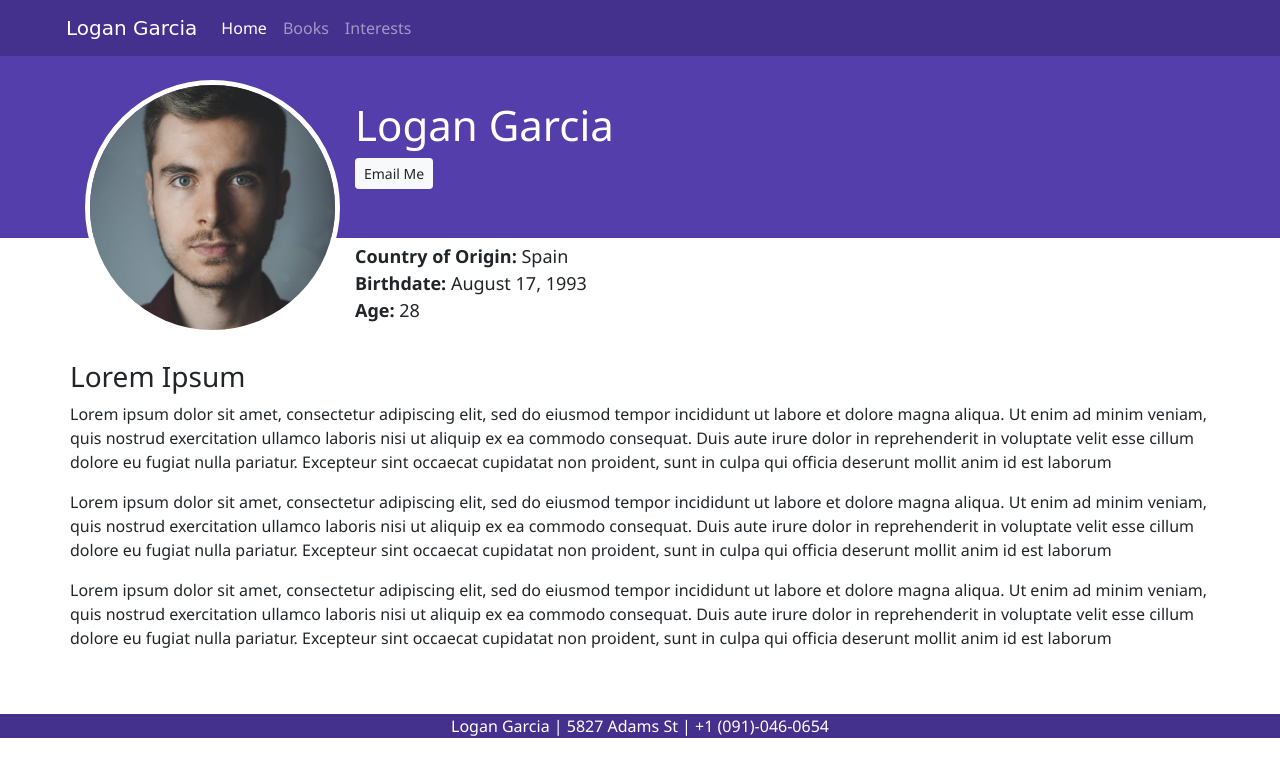
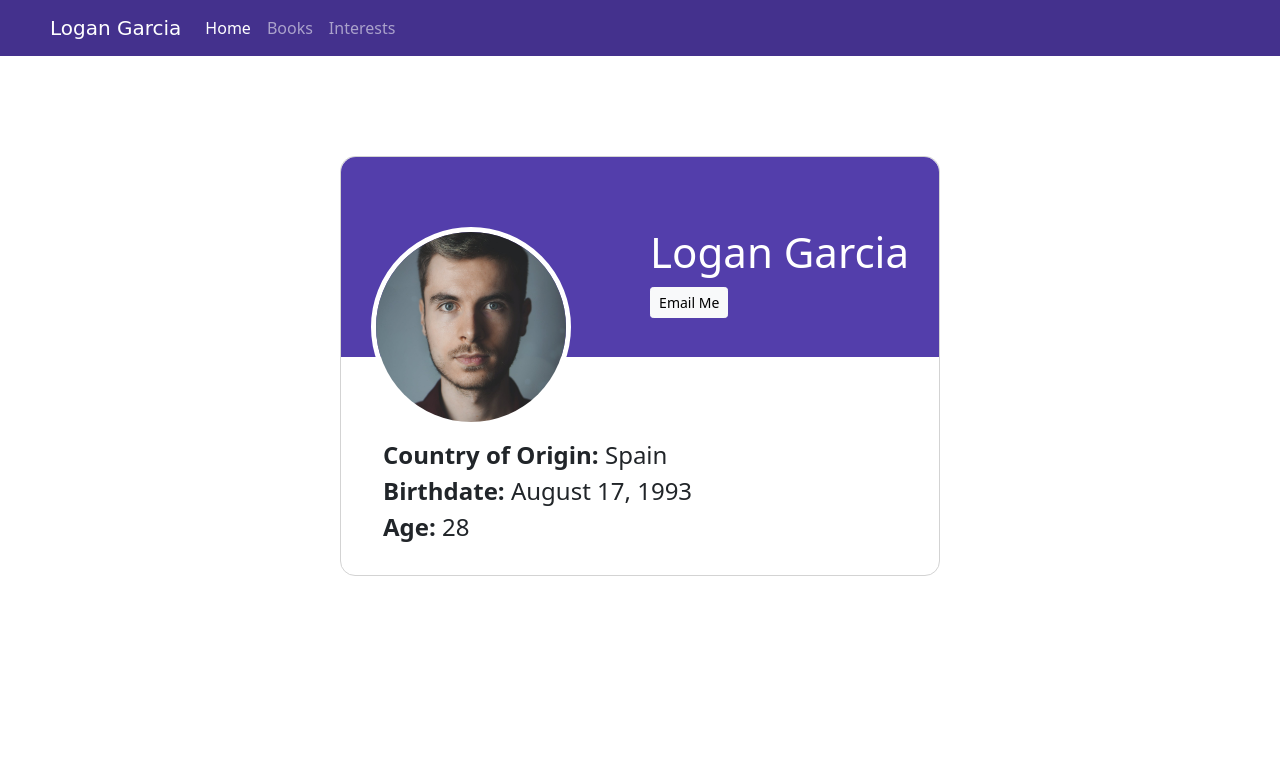
Before and after one commit to iu-msis/1-html-review-stconway0, a PHP site: page / in a window 1280 px wide. Shown: the top 777 px of the page. Run offline with PHP 8.4, Linux system fonts and the light colour scheme; some web fonts are replaced.

Commit message:
HW & Bug Fixes + Index Page Redesign
The following commit addresses much of the issues encountered in HW1 and 2a, and updates the overall structure of the page.

Changes made:
HW1:
> Declared and ID element in the “Book Table” component of the project.  The CSS now uses the “bookTable”ID tag to perform table design.

HW2a:
> Folder name change to fit the class format

Other Fixes:
> Updated pages to use Bootstrap 5
> Fixed navbar to work with Bootstrap 5
> Redesigned the index.html page to be in compliance with class requirements & Bootstrap 5 standards
> Added index.js file for future iterations of the website
> Consolidated the CSS sheet
> Removed <style> tags
> Removed the user <br> tags
> Removed <center> tags
> Removed footer for visual design improvement & lack of need

```diff
--- a/app/public/css/site.css
+++ b/app/public/css/site.css
@@ -1,13 +1,8 @@
-body {
+html {
   font-family: "Segoe UI", sans-serif;
 }
 
 nav {
-  background-color: #44318D;
-}
-
-footer {
-  color: white;
   background-color: #44318D;
 }
 
@@ -19,49 +14,78 @@ button {
   background-color: #44318D;
 }
 
-.page-title {
-  padding: 20px 0px 20px 0px;
-}
-
-.page-title h1 {
-  font-size: 42px;
-  color: white;
-}
-
-.background-title {
-  background: linear-gradient(180deg,#533EAB 60%,white 40%);
-}
-
-.profile-info {
-  font-size: 18px;
-}
-
-.profile-info img{
-  border-radius: 50%;
-  border: 5px;
-  border-style: solid;
-  border-color: white;
-}
-
-.book-form {
-    border-left: 3px #533EAB solid;
-    padding-left: 20px;
+#page_logo {
+  font-family: 'Brush Script MT', cursive;
+  padding-left: 50px;
 }
 
 /* To change colors of Bootstrap buttons, the following resource was used: https://www.codegrepper.com/code-examples/html/bootstrap+change+button+color */
-
 .btn-primary, .btn-primary:hover, .btn-primary:active, .btn-primary:visited {
   background-color: #533EAB;
   color:#FFF;
   border-color: #533EAB;
 }
 
+
+
+/* index.html */
+.profile_card {
+  width: 600px;
+  border: 1px;
+  border-style: solid;
+  border-color:lightgray;
+  border-radius: 15px;
+  margin: 100px 0px 100px 0px;
+}
+
+.profile_image {
+  max-width: 200px;
+  border-radius: 50%;
+  border: 5px;
+  border-style: solid;
+  border-color: white;
+  top: 70px;
+  left: 30px;
+  position:relative;
+}
+
+.profile_area1 {
+  background-color: #533EAB;
+  border-radius: 15px 15px 0px 0px;
+}
+
+.profile_area1 h1 {
+  color: white;
+  white-space: nowrap;
+  margin: 70px 30px 0px 0px;
+}
+
+.profile_area2 {
+  background-color: white;
+}
+
+.email_button {
+  margin: 10px 0px 0px 0px;
+}
+
+.profile_info {
+  margin: 80px 0px 30px 30px;
+  font-size: 24px;
+}
+
+.data_heading {
+  font-weight: bold;
+}
+
+
+
+/* books.html */
 /* Table CSS was made possible with the following resource: https://github.com/tristen/tablesort/blob/gh-pages/tablesort.css */
-th[role=columnheader]:not(.no-sort) {
+#bookTable th[role=columnheader]:not(.no-sort) {
   cursor: pointer;
 }
 
-th[role=columnheader]:not(.no-sort):after {
+#bookTable th[role=columnheader]:not(.no-sort):after {
   content: '';
   float: right;
   margin-top: 7px;
@@ -76,17 +100,22 @@ th[role=columnheader]:not(.no-sort):after {
   user-select: none;
 }
 
-th[aria-sort=ascending]:not(.no-sort):after {
+#bookTable th[aria-sort=ascending]:not(.no-sort):after {
   border-bottom: none;
   border-width: 4px 4px 0;
 }
 
-th[aria-sort]:not(.no-sort):after {
+#bookTable th[aria-sort]:not(.no-sort):after {
   visibility: visible;
   opacity: 0.4;
 }
 
-th[role=columnheader]:not(.no-sort):hover:after {
+#bookTable th[role=columnheader]:not(.no-sort):hover:after {
   visibility: visible;
   opacity: 1;
 }
+
+.book-form {
+  border-left: 3px #533EAB solid;
+  padding-left: 20px;
+}
--- a/app/public/index.html
+++ b/app/public/index.html
@@ -6,7 +6,7 @@
     <meta name="viewport" content="width=device-width, initial-scale=1, shrink-to-fit=no">
 
     <!-- Bootstrap CSS -->
-    <link rel="stylesheet" href="https://stackpath.bootstrapcdn.com/bootstrap/4.3.1/css/bootstrap.min.css" integrity="sha384-ggOyR0iXCbMQv3Xipma34MD+dH/1fQ784/j6cY/iJTQUOhcWr7x9JvoRxT2MZw1T" crossorigin="anonymous">
+    <link href="https://cdn.jsdelivr.net/npm/bootstrap@5.1.1/dist/css/bootstrap.min.css" rel="stylesheet" integrity="sha384-F3w7mX95PdgyTmZZMECAngseQB83DfGTowi0iMjiWaeVhAn4FJkqJByhZMI3AhiU" crossorigin="anonymous">
 
     <!-- Page title -->
     <title>Home Page</title>
@@ -14,7 +14,6 @@
     <!-- Applying fonts -->
     <!-- Fonts taken from the following website: https://www.cdnfonts.com/segoe-ui-4.font -->
     <link href="http://fonts.cdnfonts.com/css/segoe-ui-4" rel="stylesheet">
-    <style>@import url('http://fonts.cdnfonts.com/css/segoe-ui-4');</style>
 
     <!-- HTML CSS -->
     <link href="css/site.css" rel="stylesheet" type="text/css">
@@ -23,19 +22,19 @@
   <body>
     <!-- Navigation menu -->
     <!-- Navigation style -->
-    <nav class="navbar navbar-expand-lg navbar-dark" style="background-color: #44318D;">
+    <nav class="navbar navbar-expand-lg navbar-dark">
 
       <!-- Navbar content -->
-      <a class="navbar-brand" href="index.html" style="font-family: 'Brush Script MT', cursive; padding-left: 50px;">Logan Garcia</a>
+      <a class="navbar-brand" id="page_logo" href="index.html">Logan Garcia</a>
 
       <button class="navbar-toggler" type="button" data-toggle="collapse" data-target="#navbarSupportedContent" aria-controls="navbarSupportedContent" aria-expanded="false" aria-label="Toggle navigation">
         <span class="navbar-toggler-icon"></span>
       </button>
 
       <div class="collapse navbar-collapse" id="navbarSupportedContent">
-        <ul class="navbar-nav mr-auto">
-          <li class="nav-item active">
-            <a class="nav-link" href="index.html">Home <span class="sr-only">(current)</span></a>
+        <ul class="navbar-nav me-auto mb-2 mb-lg-0">
+          <li class="nav-item">
+            <a class="nav-link active" aria-current="page" href="index.html">Home</a>
           </li>
           <li class="nav-item">
             <a class="nav-link" href="books.html">Books</a>
@@ -50,64 +49,46 @@
 
     <!-- Main code -->
     <main>
-      <div class="background-title">
-        <div class="container">
 
-          <br>
+      <!-- The profile card was made with assistance of the following resource as a template: https://bbbootstrap.com/snippets/bootstrap-user-profile-information-card-social-icons-72209127 -->
+      <div class="container d-flex justify-content-center">
+        <div class="profile_card">
 
-          <div class="row profile-info">
-            <div class="col-3">
-              <!-- Profile image taken from the following website: https://www.pexels.com/photo/man-in-brown-polo-shirt-614810/ -->
-              <img src="img/profile-headshot.jpg" class="img-fluid" alt="Logan Garcia headshot">
+          <!-- Top portion of the profile card -->
+          <div class="profile_area1">
+            <div class="row">
+
+              <div class="col 2">
+                <img src="img/profile-headshot.jpg" class="img-fluid profile_image">
+              </div>
+
+              <div class="col 10">
+                <h1>Logan Garcia</h1>
+                <div><a href="mailto:logan.garcia@example.com" target="_blank" class="btn btn-light btn-sm email_button">Email Me</a></div>
+              </div>
+
             </div>
+          </div>
 
-            <div class="page-title col-9">
-              <h1>Logan Garcia</h1>
-
-              <a href="mailto:logan.garcia@example.com" target="_blank" class="btn btn-light btn-sm">Email Me</a>
-
-              <br><br><br>
-
-              <p>
-                <b>Country of Origin: </b>Spain <i class="flag flag-spain"></i> <br>
-                <b>Birthdate: </b>August 17, 1993 <br>
-                <b>Age: </b>28 <br>
-              </p>
-              <!-- The random profile was created using: https://randomuser.me/ -->
+          <div class="profile_area2">
+            <div class="row profile_info">
+              <div><span class="data_heading">Country of Origin:</span> Spain</div>
+              <div><span class="data_heading">Birthdate:</span> August 17, 1993</div>
+              <div><span class="data_heading">Age:</span> 28</div>
             </div>
           </div>
 
         </div>
       </div>
-
-      <div class="container">
-        <div class="row">
-            <h3>Lorem Ipsum</h3>
-            <p>Lorem ipsum dolor sit amet, consectetur adipiscing elit, sed do eiusmod tempor incididunt ut labore et dolore magna aliqua. Ut enim ad minim veniam, quis nostrud exercitation ullamco laboris nisi ut aliquip ex ea commodo consequat. Duis aute irure dolor in reprehenderit in voluptate velit esse cillum dolore eu fugiat nulla pariatur. Excepteur sint occaecat cupidatat non proident, sunt in culpa qui officia deserunt mollit anim id est laborum</p>
-
-            <p>Lorem ipsum dolor sit amet, consectetur adipiscing elit, sed do eiusmod tempor incididunt ut labore et dolore magna aliqua. Ut enim ad minim veniam, quis nostrud exercitation ullamco laboris nisi ut aliquip ex ea commodo consequat. Duis aute irure dolor in reprehenderit in voluptate velit esse cillum dolore eu fugiat nulla pariatur. Excepteur sint occaecat cupidatat non proident, sunt in culpa qui officia deserunt mollit anim id est laborum</p>
-
-            <p>Lorem ipsum dolor sit amet, consectetur adipiscing elit, sed do eiusmod tempor incididunt ut labore et dolore magna aliqua. Ut enim ad minim veniam, quis nostrud exercitation ullamco laboris nisi ut aliquip ex ea commodo consequat. Duis aute irure dolor in reprehenderit in voluptate velit esse cillum dolore eu fugiat nulla pariatur. Excepteur sint occaecat cupidatat non proident, sunt in culpa qui officia deserunt mollit anim id est laborum</p>
-
-            <!-- Lorem Ipsum text aquired from: https://www.lipsum.com/ -->
-        </div>
-      </div>
+      <!-- For JS API Connection Note (DELETE LATER): -->
+      <!-- name (first & last), country of origin, birthdate, age, email address, and a profile picture of the random user-->
 
     </main>
 
-    <br><br>
+    <!-- JavaScript -->
+    <!-- Bundle Bootstrap JS -->
+    <script src="https://cdn.jsdelivr.net/npm/bootstrap@5.1.1/dist/js/bootstrap.bundle.min.js" integrity="sha384-/bQdsTh/da6pkI1MST/rWKFNjaCP5gBSY4sEBT38Q/9RBh9AH40zEOg7Hlq2THRZ" crossorigin="anonymous"></script>
 
-
-    <!-- Page footer -->
-    <footer>
-      <center>Logan Garcia | 5827 Adams St | +1 (091)-046-0654</center>
-    </footer>
-
-
-    <!-- JavaScript -->
-    <!-- jQuery first, then Popper.js, then Bootstrap JS -->
-    <script src="https://code.jquery.com/jquery-3.3.1.slim.min.js" integrity="sha384-q8i/X+965DzO0rT7abK41JStQIAqVgRVzpbzo5smXKp4YfRvH+8abtTE1Pi6jizo" crossorigin="anonymous"></script>
-    <script src="https://cdnjs.cloudflare.com/ajax/libs/popper.js/1.14.7/umd/popper.min.js" integrity="sha384-UO2eT0CpHqdSJQ6hJty5KVphtPhzWj9WO1clHTMGa3JDZwrnQq4sF86dIHNDz0W1" crossorigin="anonymous"></script>
-    <script src="https://stackpath.bootstrapcdn.com/bootstrap/4.3.1/js/bootstrap.min.js" integrity="sha384-JjSmVgyd0p3pXB1rRibZUAYoIIy6OrQ6VrjIEaFf/nJGzIxFDsf4x0xIM+B07jRM" crossorigin="anonymous"></script>
+    <script src="js/index.js"></script>
   </body>
 </html>
--- /dev/null
+++ b/app/public/js/index.js
@@ -0,0 +1,21 @@
+
+
+
+/*
+
+
+cont Person = {
+    data() {
+        return {
+
+        }
+    }
+}
+
+
+*/
+
+
+
+/* Assigning random person data to a div element with id #personInfo */
+Vue.createApp(Person).mount("#personInfo");
```
Also changed, not shown: app/public/books.html (+9 -21 lines), app/public/interests.html (+8 -17 lines).
